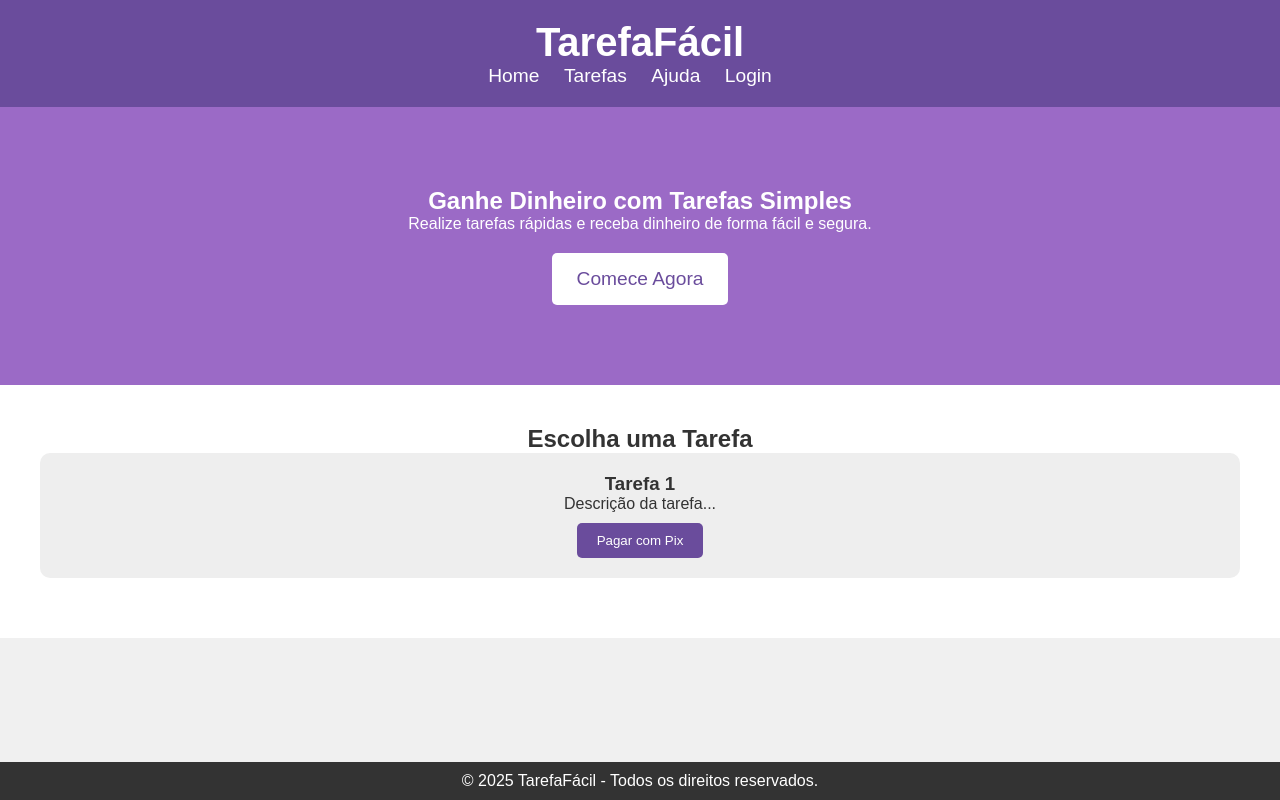
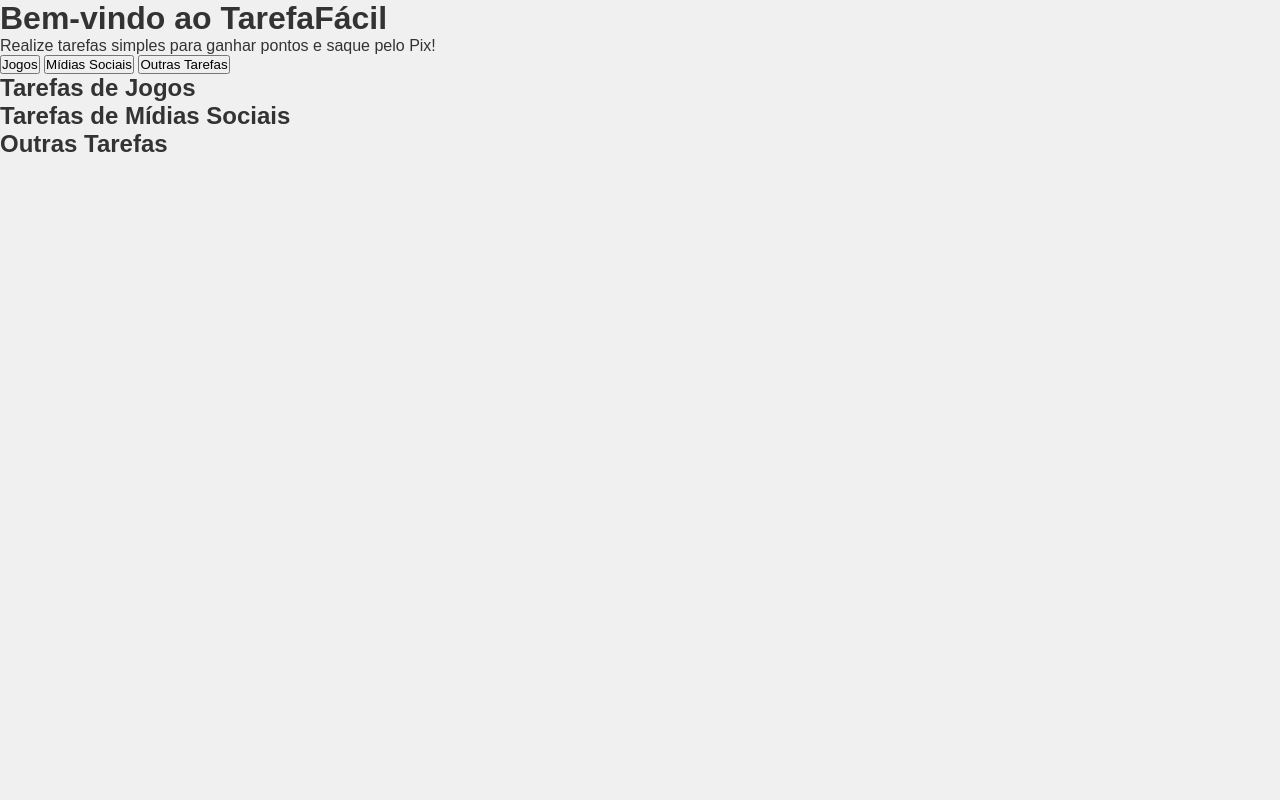
Before and after one commit to Ghostgirls2/tarefa-facil, a plain HTML site: page index.html in a window 1280 px wide. Drawn offline with Linux system fonts and the light colour scheme.

Commit message:
Update index.html

```diff
--- a/index.html
+++ b/index.html
@@ -3,45 +3,35 @@
 <head>
     <meta charset="UTF-8">
     <meta name="viewport" content="width=device-width, initial-scale=1.0">
-    <title>TarefaFácil - Ganhe Dinheiro com Tarefas Simples</title>
+    <title>TarefaFácil</title>
     <link rel="stylesheet" href="style.css">
-    <!-- Link para ícones (exemplo: FontAwesome) -->
-    <link rel="stylesheet" href="https://cdnjs.cloudflare.com/ajax/libs/font-awesome/5.15.4/css/all.min.css">
 </head>
 <body>
-    <header>
-        <div class="logo">
-            <h1>TarefaFácil</h1>
-        </div>
-        <nav>
-            <ul>
-                <li><a href="#">Home</a></li>
-                <li><a href="#">Tarefas</a></li>
-                <li><a href="#">Ajuda</a></li>
-                <li><a href="#">Login</a></li>
-            </ul>
-        </nav>
-    </header>
+    <h1>Bem-vindo ao TarefaFácil</h1>
+    <p>Realize tarefas simples para ganhar pontos e saque pelo Pix!</p>
 
-    <section id="hero">
-        <h2>Ganhe Dinheiro com Tarefas Simples</h2>
-        <p>Realize tarefas rápidas e receba dinheiro de forma fácil e segura.</p>
-        <a href="#tarefas" class="cta-button">Comece Agora</a>
-    </section>
+    <div class="tabs">
+        <button class="tab-button" onclick="showTab('jogos')">Jogos</button>
+        <button class="tab-button" onclick="showTab('midias-sociais')">Mídias Sociais</button>
+        <button class="tab-button" onclick="showTab('outras')">Outras Tarefas</button>
+    </div>
 
-    <section id="tarefas">
-        <h2>Escolha uma Tarefa</h2>
-        <div class="tarefa-item">
-            <h3>Tarefa 1</h3>
-            <p>Descrição da tarefa...</p>
-            <button class="tarefa-button" onclick="pagarPix()">Pagar com Pix</button>
-        </div>
-        <!-- Adicione mais tarefas aqui -->
-    </section>
+    <div class="tab-content" id="jogos">
+        <h2>Tarefas de Jogos</h2>
+        <ul id="lista-jogos"></ul>
+    </div>
 
-    <footer>
-        <p>&copy; 2025 TarefaFácil - Todos os direitos reservados.</p>
-    </footer>
+    <div class="tab-content" id="midias-sociais">
+        <h2>Tarefas de Mídias Sociais</h2>
+        <ul id="lista-midias-sociais"></ul>
+    </div>
+
+    <div class="tab-content" id="outras">
+        <h2>Outras Tarefas</h2>
+        <ul id="lista-outras"></ul>
+    </div>
+
+    <div id="saldo"></div>
 
     <script src="script.js"></script>
 </body>
```
